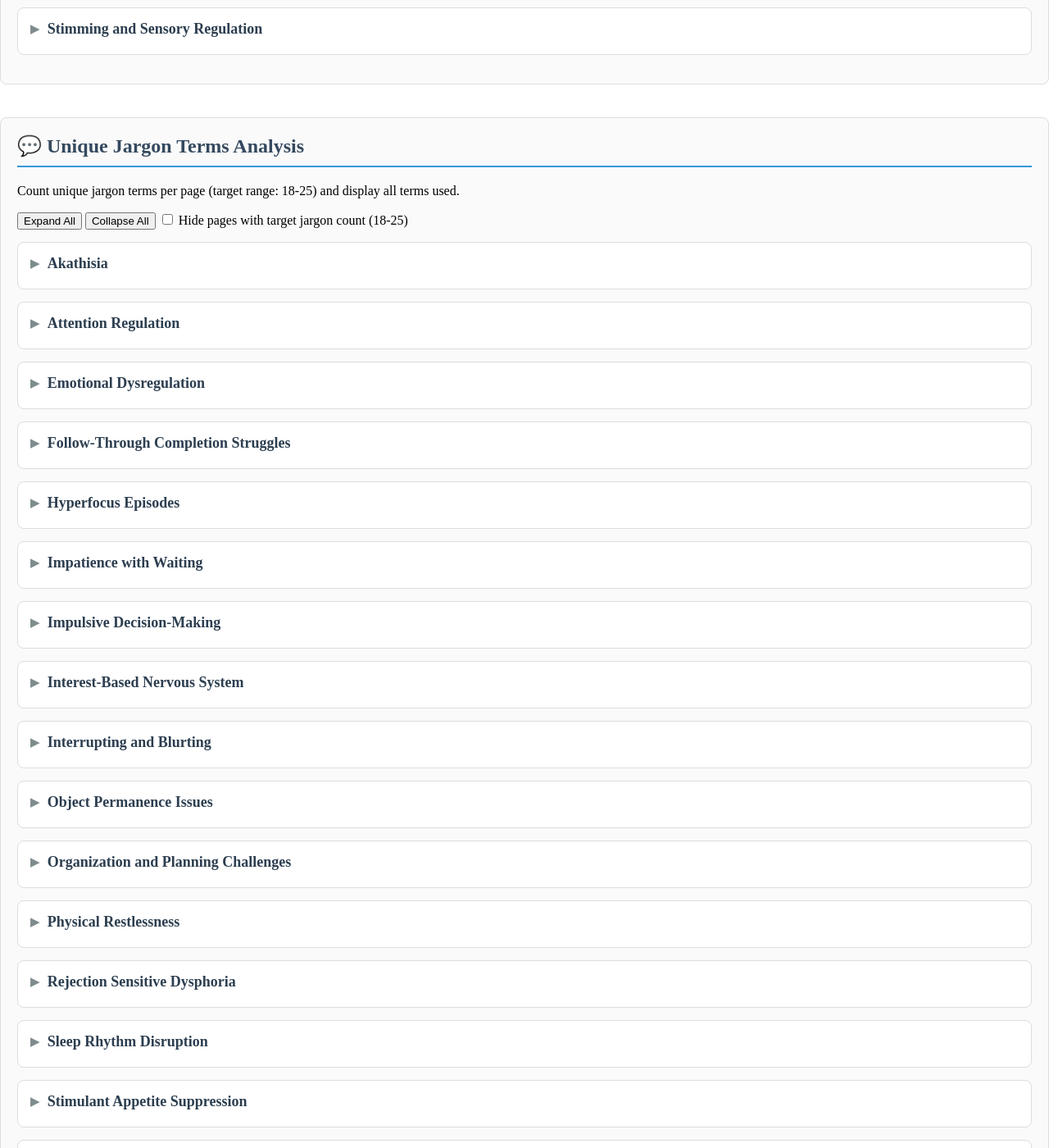
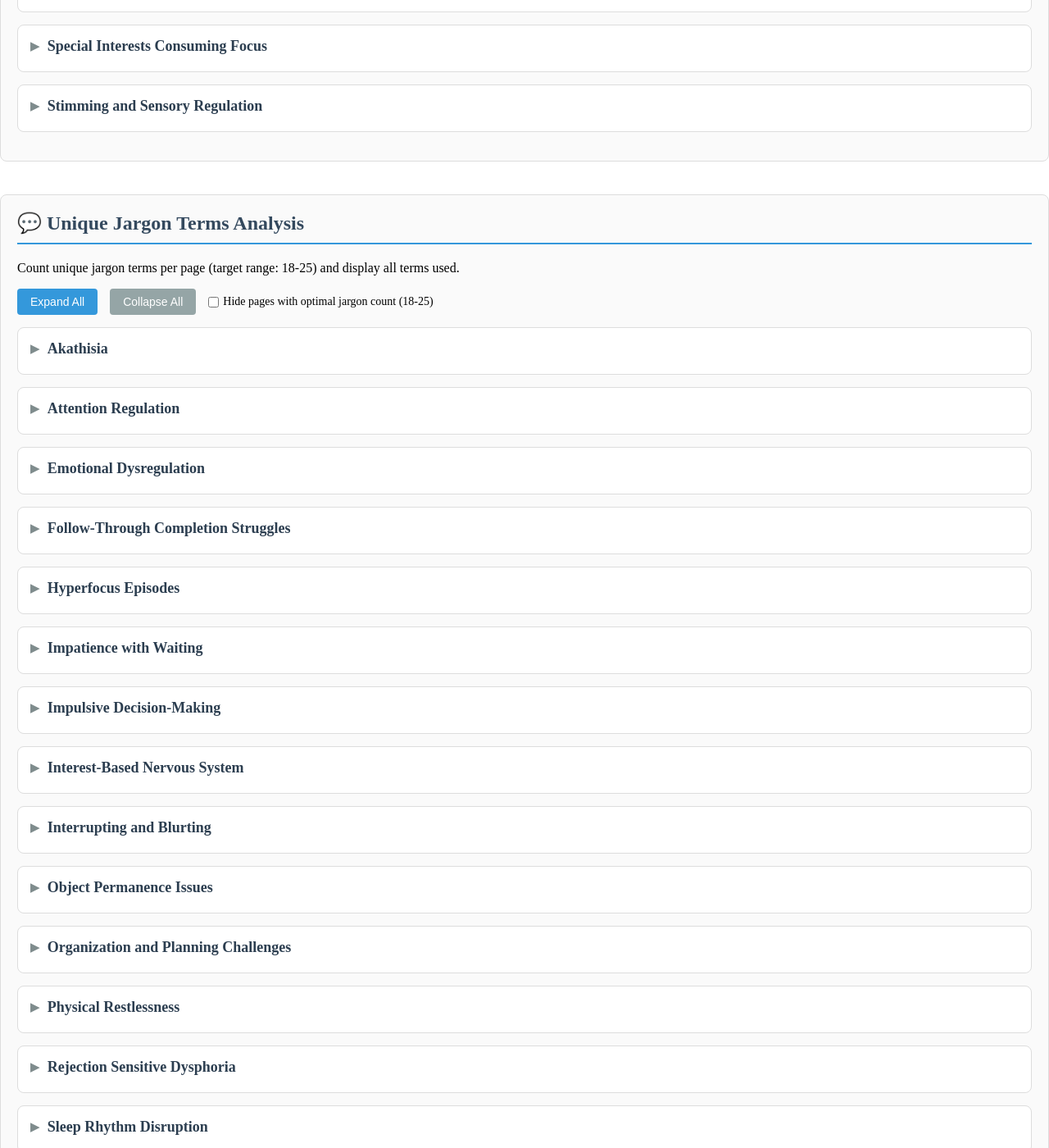
Before and after one commit to neurodivergent-survival-guide/neurodivergent-survival-guide, a Jekyll site: the page built from editorial-tools.html, in a window 1280 px wide and 1400 px high, scrolled down 5165 px. Shown: the whole window at 82% size. Built offline with Jekyll 4.4.1, drawn with Linux system fonts in a browser that asks for light colours; some of the changed text lies outside the part shown.

Commit message:
Update editorial-tools.html

```diff
--- a/editorial-tools.html
+++ b/editorial-tools.html
@@ -129,6 +129,46 @@
         background-color: #95a5a6;
         color: white;
     }
+    .section-controls {
+        display: flex;
+        align-items: center;
+        gap: 15px;
+        margin-bottom: 15px;
+        flex-wrap: wrap;
+    }
+    .expand-all-btn {
+        background: #3498db;
+        color: white;
+        border: none;
+        padding: 8px 16px;
+        border-radius: 4px;
+        font-size: 14px;
+        cursor: pointer;
+    }
+    .expand-all-btn:hover {
+        background: #2980b9;
+    }
+    .collapse-all-btn {
+        background: #95a5a6;
+        color: white;
+        border: none;
+        padding: 8px 16px;
+        border-radius: 4px;
+        font-size: 14px;
+        cursor: pointer;
+    }
+    .collapse-all-btn:hover {
+        background: #7f8c8d;
+    }
+    .hide-compliant-checkbox {
+        display: flex;
+        align-items: center;
+        gap: 5px;
+        font-size: 14px;
+    }
+    .hide-compliant-checkbox input {
+        margin: 0;
+    }
     table {
         width: 100%;
         border-collapse: collapse;
@@ -175,6 +215,58 @@
     } else {
         icon.textContent = '▼';
     }
+}
+
+function expandAllInSection(sectionClass) {
+    const section = document.querySelector(`.${sectionClass}`);
+    const cards = section.querySelectorAll('.page-card');
+
+    cards.forEach(card => {
+        card.classList.remove('collapsed');
+        const icon = card.querySelector('.toggle-icon');
+        if (icon) icon.textContent = '▼';
+    });
+}
+
+function collapseAllInSection(sectionClass) {
+    const section = document.querySelector(`.${sectionClass}`);
+    const cards = section.querySelectorAll('.page-card');
+
+    cards.forEach(card => {
+        card.classList.add('collapsed');
+        const icon = card.querySelector('.toggle-icon');
+        if (icon) icon.textContent = '▶';
+    });
+}
+
+function toggleCompliantVisibility(sectionClass, checkboxElement) {
+    const section = document.querySelector(`.${sectionClass}`);
+    const cards = section.querySelectorAll('.page-card');
+
+    cards.forEach(card => {
+        let isCompliant = false;
+
+        // Determine compliance based on section type
+        if (sectionClass === 'strategy-counter-section') {
+            // Check if both strategy counts are in target range (5-8)
+            const goodCounts = card.querySelectorAll('.count-good');
+            isCompliant = goodCounts.length === 2; // Both sections should be good
+        } else if (sectionClass === 'jargon-analysis-section') {
+            // Check if jargon count is in target range (18-25)
+            const jargonCountElement = card.querySelector('[id^="jargon-count-"]');
+            if (jargonCountElement) {
+                const hasGoodCount = jargonCountElement.innerHTML.includes('count-good');
+                isCompliant = hasGoodCount;
+            }
+        }
+
+        // Show/hide based on compliance and checkbox state
+        if (checkboxElement.checked && isCompliant) {
+            card.style.display = 'none';
+        } else {
+            card.style.display = 'block';
+        }
+    });
 }
 
 function extractJargonTermsFromHTML(htmlContent) {
@@ -330,9 +422,14 @@
 </script>
 
 <!-- Search Terms Overview -->
-<div class="tool-section">
+<div class="tool-section search-terms-section">
     <h2>🔍 Search Terms Overview</h2>
     <p>Review all search terms across struggle pages for clinical language or overly formal terms.</p>
+
+    <div class="section-controls">
+        <button class="expand-all-btn" onclick="expandAllInSection('search-terms-section')">Expand All</button>
+        <button class="collapse-all-btn" onclick="collapseAllInSection('search-terms-section')">Collapse All</button>
+    </div>
 
     {% assign page_counter = 0 %}
     {% for condition_group in pages_by_condition %}
@@ -369,9 +466,18 @@
 </div>
 
 <!-- Coping Strategy Counter -->
-<div class="tool-section">
+<div class="tool-section strategy-counter-section">
     <h2>📝 Coping Strategy Counter</h2>
     <p>Count list items in coping sections to ensure 5-8 strategies (not always 8).</p>
+
+    <div class="section-controls">
+        <button class="expand-all-btn" onclick="expandAllInSection('strategy-counter-section')">Expand All</button>
+        <button class="collapse-all-btn" onclick="collapseAllInSection('strategy-counter-section')">Collapse All</button>
+        <label class="hide-compliant-checkbox">
+            <input type="checkbox" onchange="toggleCompliantVisibility('strategy-counter-section', this)">
+            Hide pages with optimal strategy counts (5-8 each)
+        </label>
+    </div>
 
     {% assign page_counter = 0 %}
     {% for condition_group in pages_by_condition %}
@@ -396,7 +502,7 @@
 
                 <div class="collapsible-content">
                     <a href="{{ page.url | relative_url }}" class="page-link">View Page</a> |
-                    <a href="https://github.com/your-repo/edit/main{{ page.path }}" class="page-link" target="_blank">Edit on GitHub</a>
+                    <a href="https://github.com/neurodivergent-survival-guide/neurodivergent-survival-guide/edit/main{{ page.path }}" class="page-link" target="_blank">Edit on GitHub</a>
 
                     <div class="strategy-section">
                         <strong>Next 5 Minutes:</strong>
@@ -433,7 +539,7 @@
         <button class="collapse-all-btn" onclick="collapseAllInSection('jargon-analysis-section')">Collapse All</button>
         <label class="hide-compliant-checkbox">
             <input type="checkbox" onchange="toggleCompliantVisibility('jargon-analysis-section', this)">
-            Hide pages with target jargon count (18-25)
+            Hide pages with optimal jargon count (18-25)
         </label>
     </div>
 
@@ -451,7 +557,7 @@
 
                 <div class="collapsible-content">
                     <a href="{{ page.url | relative_url }}" class="page-link">View Page</a> |
-                    <a href="https://github.com/your-repo/edit/main{{ page.path }}" class="page-link" target="_blank">Edit on GitHub</a>
+                    <a href="https://github.com/neurodivergent-survival-guide/neurodivergent-survival-guide/edit/main{{ page.path }}" class="page-link" target="_blank">Edit on GitHub</a>
 
                     <div style="margin: 10px 0;">
                         <strong>Unique Jargon Terms:</strong>
```
